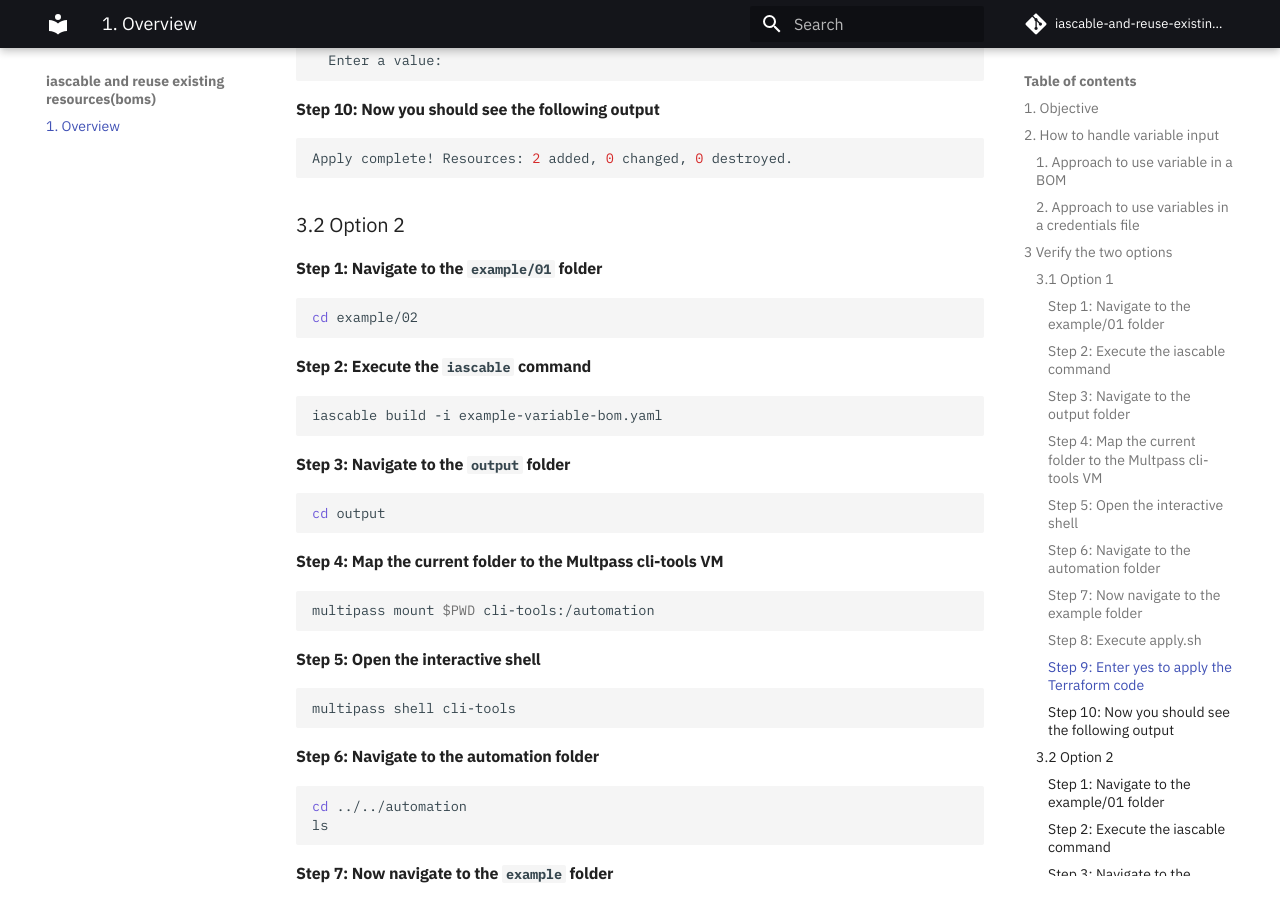
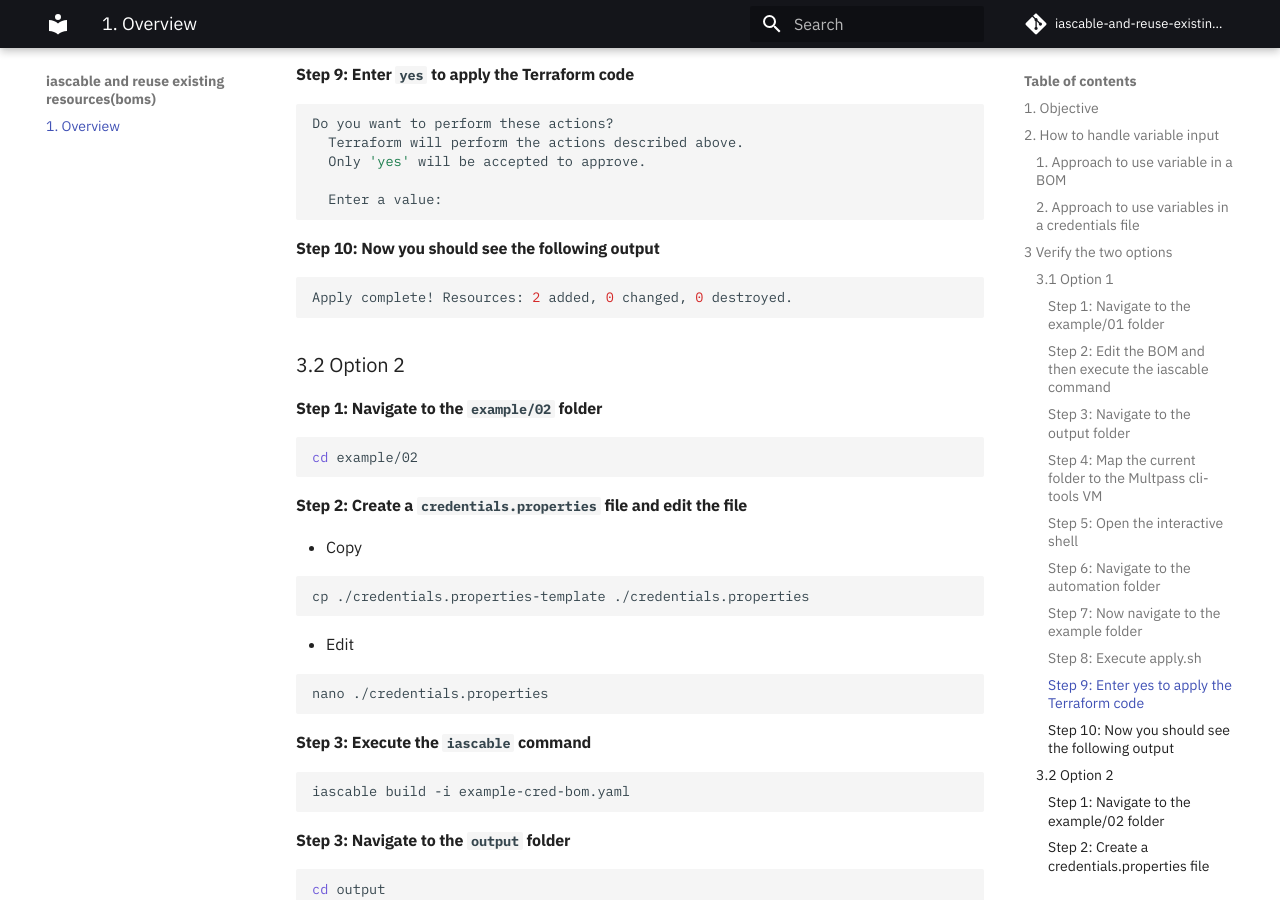
Before and after one commit to thomassuedbroecker/iascable-and-multi-stage-boms, an MkDocs documentation site: the page built from documentation/README.md, in a window 1280 px wide and 900 px high, scrolled down 2807 px. Built offline with MkDocs 1.6.1 and Material for MkDocs 9.7.7, drawn with Linux system fonts in a browser that asks for light colours; comment, search, counter and statistics services are not loaded; some of the changed text lies outside the part shown.

Commit message:
update readme

````diff
--- a/documentation/README.md
+++ b/documentation/README.md
@@ -76,7 +76,15 @@
 cd example/01
 ```
 
-#### Step 2: Execute the `iascable` command
+#### Step 2: Edit the BOM and then execute the `iascable` command
+
+* `BOM`
+
+```sh
+nano ./example-variable-bom.yaml
+```
+
+* Execute iascable
 
 ```sh
 iascable build -i example-variable-bom.yaml
@@ -138,16 +146,30 @@
 
 ### 3.2 Option 2
 
-#### Step 1: Navigate to the `example/01` folder
+#### Step 1: Navigate to the `example/02` folder
 
 ```sh
 cd example/02
 ```
 
-#### Step 2: Execute the `iascable` command
+#### Step 2: Create a `credentials.properties` file and edit the file
+
+* Copy
 
 ```sh
-iascable build -i example-variable-bom.yaml
+cp ./credentials.properties-template ./credentials.properties
+```
+
+* Edit
+
+```sh
+nano ./credentials.properties
+```
+
+#### Step 3: Execute the `iascable` command
+
+```sh
+iascable build -i example-cred-bom.yaml
 ```
 
 #### Step 3: Navigate to the `output` folder
````
Also changed, not shown: 1 other file.
